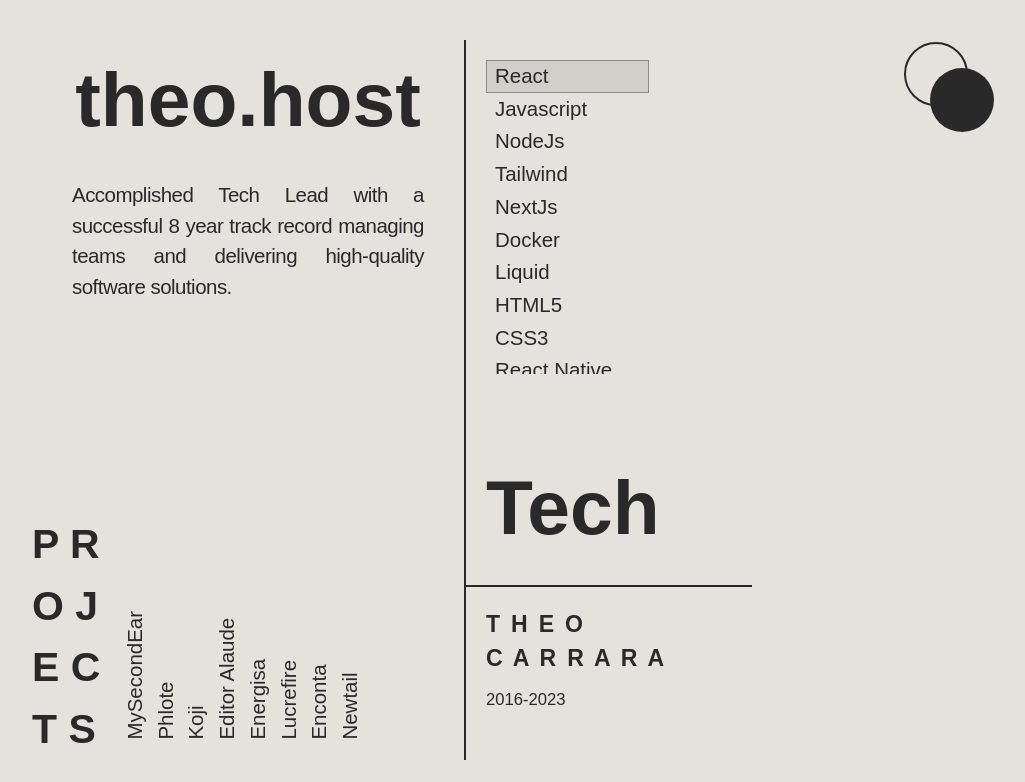
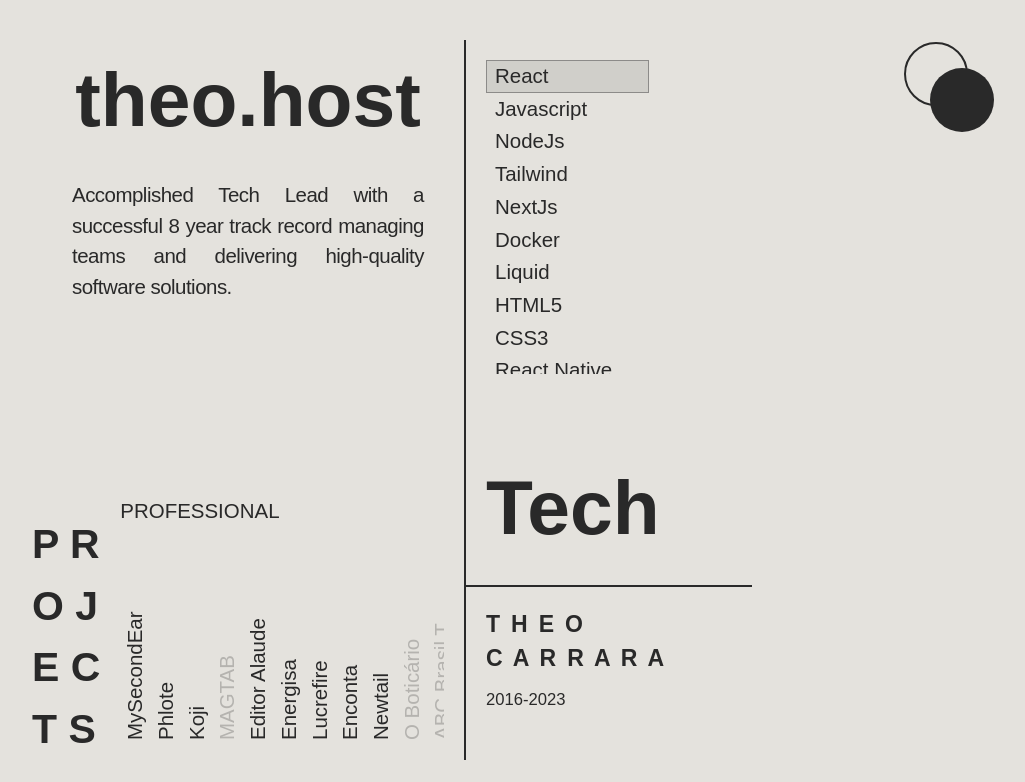
Before and after one commit to Timer00/minimal-portfolio, a Next.js app: page / in a window 1280 px wide. Both pictures are taken after a click on the element "React". Shown: the top 782 px of the page, without its empty margins (248-1273 px from the left). Built offline with nearby package versions, Linux system fonts and the light colour scheme; a web font is replaced by a local one.

Commit message:
excluded projects are only grayed out

```diff
--- a/src/assets/content.json
+++ b/src/assets/content.json
@@ -34,6 +34,7 @@
     "list": [
       {
         "name": "MySecondEar",
+        "selected":true,
         "tech": [
           "git",
           "Javascript",
@@ -51,6 +52,7 @@
       },
       {
         "name": "Phlote",
+        "selected": true,
         "tech": [
           "git",
           "Javascript",
@@ -67,6 +69,7 @@
       },
       {
         "name": "Koji",
+        "selected": true,
         "tech": [
           "git",
           "Javascript",
@@ -79,6 +82,7 @@
       },
       {
         "name": "MAGTAB",
+        "selected": true,
         "tech": [
           "git",
           "Javascript",
@@ -89,6 +93,7 @@
       },
       {
         "name": "Editor Alaude",
+        "selected": true,
         "tech": [
           "git",
           "Javascript",
@@ -100,6 +105,7 @@
       },
       {
         "name": "Energisa",
+        "selected": true,
         "tech": [
           "git",
           "Javascript",
@@ -111,6 +117,7 @@
       },
       {
         "name": "Lucrefire",
+        "selected": true,
         "tech": [
           "git",
           "Javascript",
@@ -123,6 +130,7 @@
       },
       {
         "name": "Enconta",
+        "selected": true,
         "tech": [
           "git",
           "Javascript",
@@ -135,6 +143,7 @@
       },
       {
         "name": "Newtail",
+        "selected": true,
         "tech": [
           "git",
           "Javascript",
@@ -146,6 +155,7 @@
       },
       {
         "name": "O Boticário",
+        "selected": true,
         "tech": [
           "Javascript",
           "HTML5",
@@ -155,6 +165,7 @@
       },
       {
         "name": "ABC Brasil T.",
+        "selected": true,
         "tech": [
           "HTML5",
           "CSS3"
@@ -162,18 +173,21 @@
       },
       {
         "name": "Gabriel Carrara",
+        "selected": true,
         "tech": [
           "Graphic Design"
         ]
       },
       {
         "name": "Caminhos Zen",
+        "selected": true,
         "tech": [
           "Graphic Design"
         ]
       },
       {
         "name": "F. G. A.",
+        "selected": true,
         "tech": [
           "Graphic Design"
         ]
--- a/src/sections/Projects.tsx
+++ b/src/sections/Projects.tsx
@@ -4,7 +4,7 @@ import { useEffect, useState } from "react";
 
 interface ProjectsContent {
   title: string;
-  list: { name: string, tech: string[]}[];
+  list: { name: string, selected: boolean, tech: string[]}[];
 }
 
 interface ProjectsProps {
@@ -16,15 +16,23 @@ export const Projects = ({ className, selectedTech }: ProjectsProps) => {
   const { title, list } = content.projects as ProjectsContent;
   const [projectList, setProjectList ] = useState(list);
 
-  useEffect(()=>{
+  useEffect(() => {
     if (selectedTech.length !== 0) {
-      const filteredList = list.filter(project => project.tech.some(tech =>
-        selectedTech.map(t => t.toLowerCase()).includes(tech.toLowerCase())));
-      setProjectList(filteredList);
+      const modifiedList = list.map(project => {
+        const isSelected = project.tech.some(tech =>
+          selectedTech.map(t => t.toLowerCase()).includes(tech.toLowerCase())
+        );
+        return {
+          ...project,
+          selected: isSelected
+        };
+      });
+      setProjectList(modifiedList);
     } else {
-      setProjectList(list);
+      const resetList = list.map(project => ({ ...project, selected: true }));
+      setProjectList(resetList);
     }
-  }, [list, selectedTech])
+  }, [list, selectedTech]);
 
   return (
     <div className={twMerge('justify-end flex col-span-3 row-span-1 group sm:pl-0 pl-8', className)}>
@@ -35,12 +43,15 @@ export const Projects = ({ className, selectedTech }: ProjectsProps) => {
       <div className={`ease-in-out duration-500 transform flex flex-col justify-end sm:text-[1.6vw] text-[3vw]
        w-0 sm:p-5 p-2 overflow-hidden ${selectedTech.length > 0 ? 'flex-grow' : 'group-hover:flex-grow'}`}>
               <span
-                className='delay-300 transform translate-y-2 opacity-0 group-hover:translate-y-0 group-hover:opacity-100 duration-200'>
+                className={`delay-300 transform translate-y-2 opacity-0 duration-200
+                ${selectedTech.length > 0 ? 'translate-y-0 opacity-100' : 'group-hover:translate-y-0 group-hover:opacity-100'}`}>
                 PROFESSIONAL
               </span>
         <div id='reverse-scroll'
              className='w-full vertical-rl rotate-180 overflow-x-scroll overflow-y-hidden sm:pb-20 pb-10 whitespace-nowrap'>
-          {projectList.map((item, i) => <div key={i}>{item.name}</div>)}
+          {projectList.map((item, i) =>
+            <div className={item.selected ? 'opacity-100' : 'opacity-25'} key={i}>{item.name}</div>
+          )}
         </div>
       </div>
 
```
